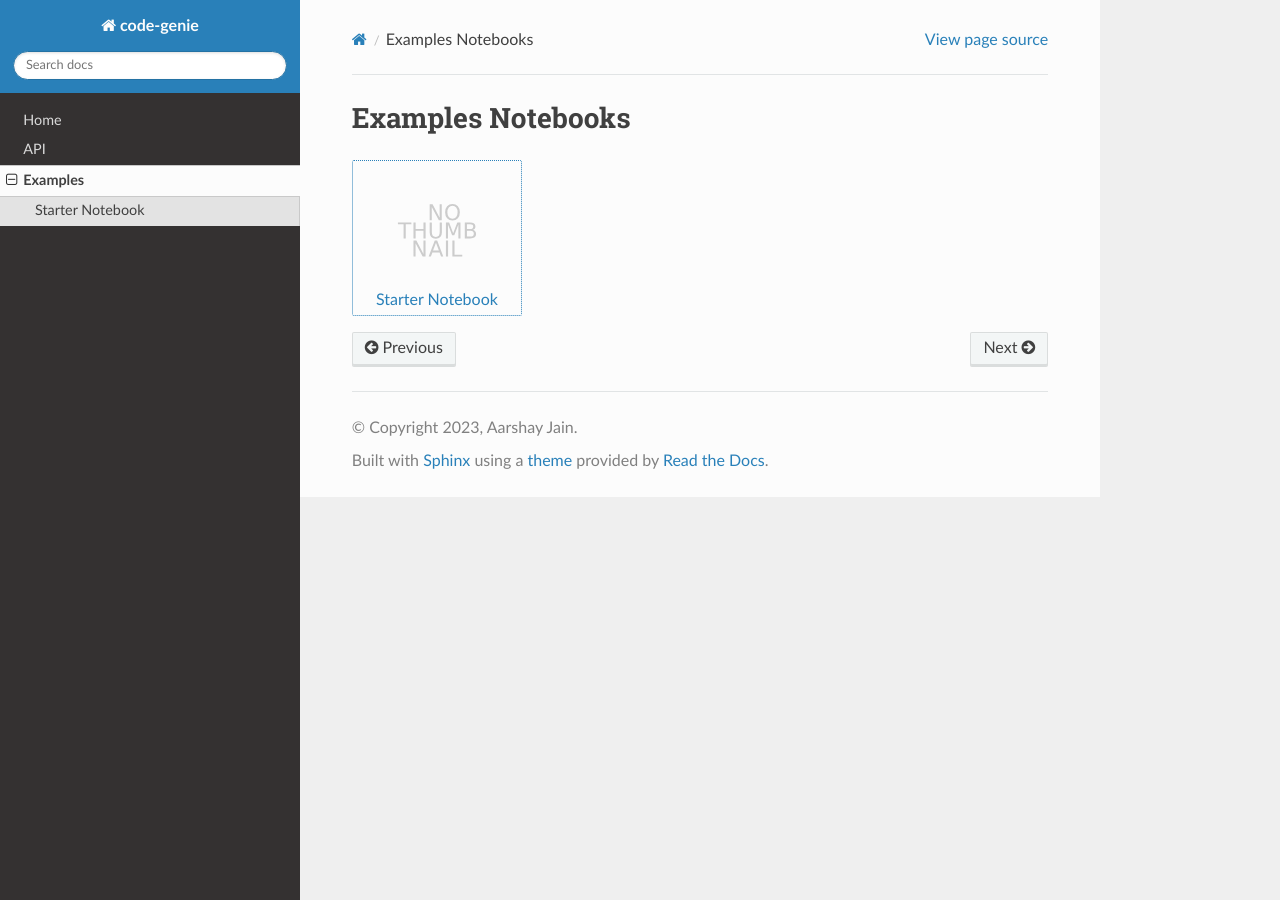
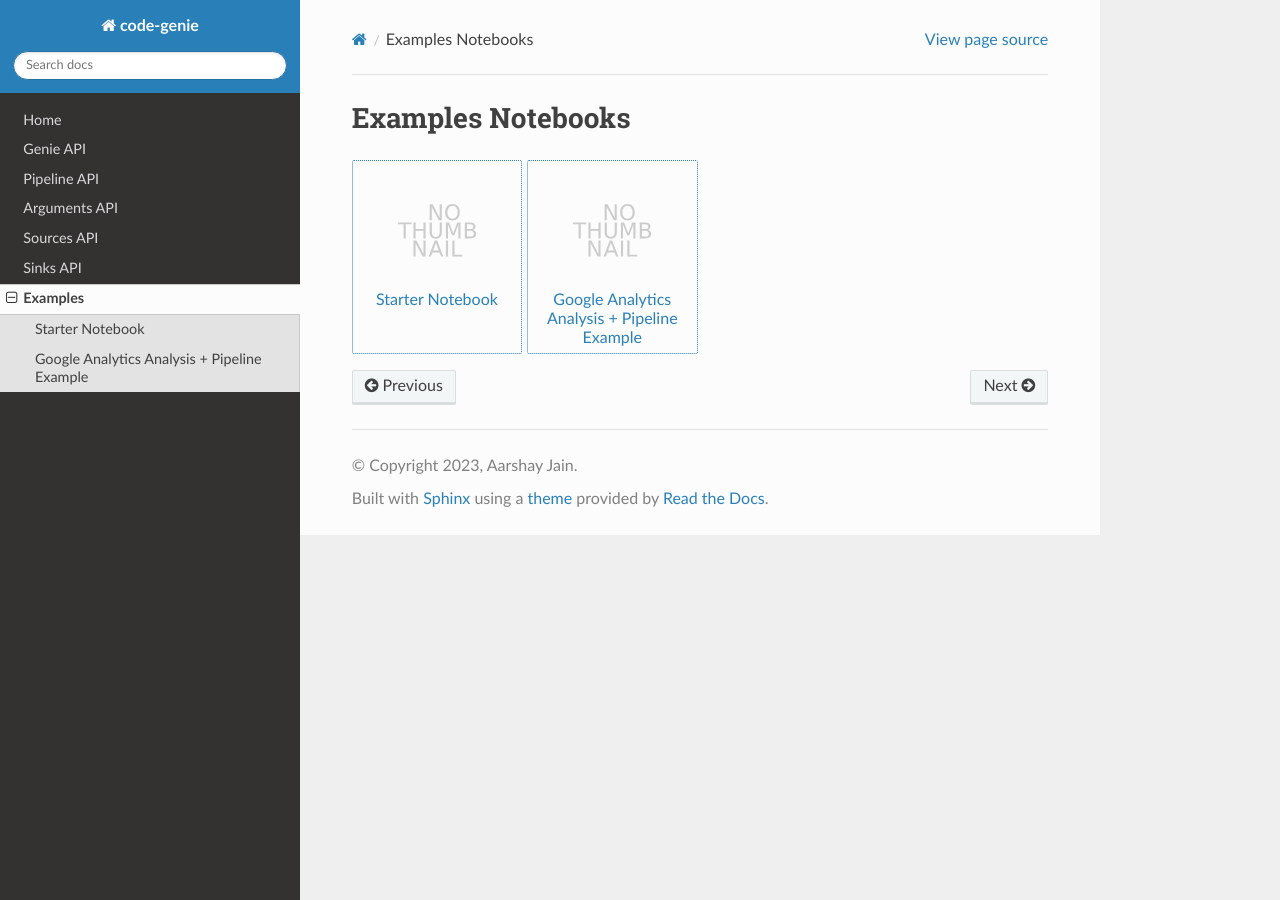
Before and after one commit to thismlguy/code-genie, a Sphinx documentation site: the page built from docs/examples.rst, in a window 1280 px wide. Built offline with Sphinx 7.4.7 and the Read the Docs theme 2.0.0, drawn with Linux system fonts in a browser that asks for light colours.

Commit message:
update sphinx docs

```diff
--- a/docs/examples.rst
+++ b/docs/examples.rst
@@ -3,3 +3,4 @@ Examples Notebooks
 
 .. nbgallery::
    notebooks/Starter.ipynb
+   notebooks/Google Analytics Pipeline Example.ipynb
--- a/docs/api.rst
+++ b/docs/genie.rst
@@ -1,7 +1,8 @@
-API
-===
+Genie API
+=========
 
 .. autopydantic_model:: code_genie.genie.GenieResult
+
 .. autoclass:: code_genie.genie.Genie
     :members: True
     :special-members: __init__
--- a/docs/index.rst
+++ b/docs/index.rst
@@ -11,7 +11,11 @@ Welcome to code-genie's documentation!
    :hidden:
 
    Home <self>
-   API <api>
+   Genie API <genie>
+   Pipeline API <pipeline>
+   Arguments API <arguments>
+   Sources API <sources>
+   Sinks API <sinks>
    Examples <examples>
 
 code-genie will help you bring the power of chatGPT technology to your notebooks.
--- /dev/null
+++ b/docs/pipeline.rst
@@ -0,0 +1,6 @@
+Pipeline API
+============
+
+.. autopydantic_model:: code_genie.pipeline.PipelineStep
+
+.. autopydantic_model:: code_genie.pipeline.GeniePipeline
--- /dev/null
+++ b/docs/sinks.rst
@@ -0,0 +1,4 @@
+Sinks API
+=========
+
+.. autopydantic_model:: code_genie.io.DataFrameToCsvSink
--- /dev/null
+++ b/docs/sources.rst
@@ -0,0 +1,6 @@
+Sources API
+===========
+
+.. autopydantic_model:: code_genie.io.CsvToDataFrameSource
+
+.. autopydantic_model:: code_genie.io.BigQueryToDataframeSource
```
Also changed, not shown: CHANGELOG.md (+7 -0 lines), docs/arguments.rst (added, +8 -0 lines), docs/generated/code_genie.client.rst (deleted, +0 -23 lines), docs/generated/code_genie.genie.rst (deleted, +0 -22 lines), 4 other files.
